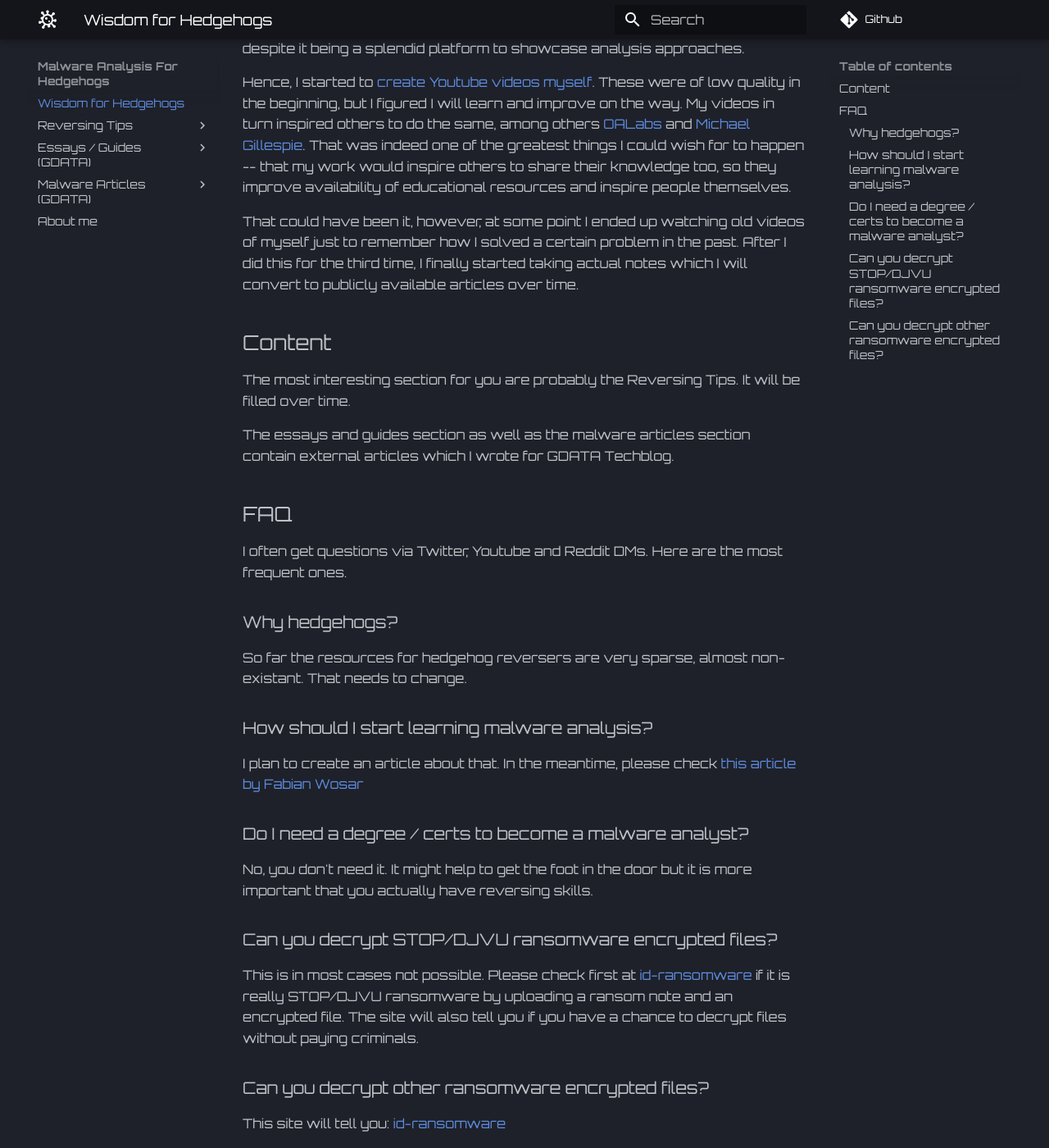
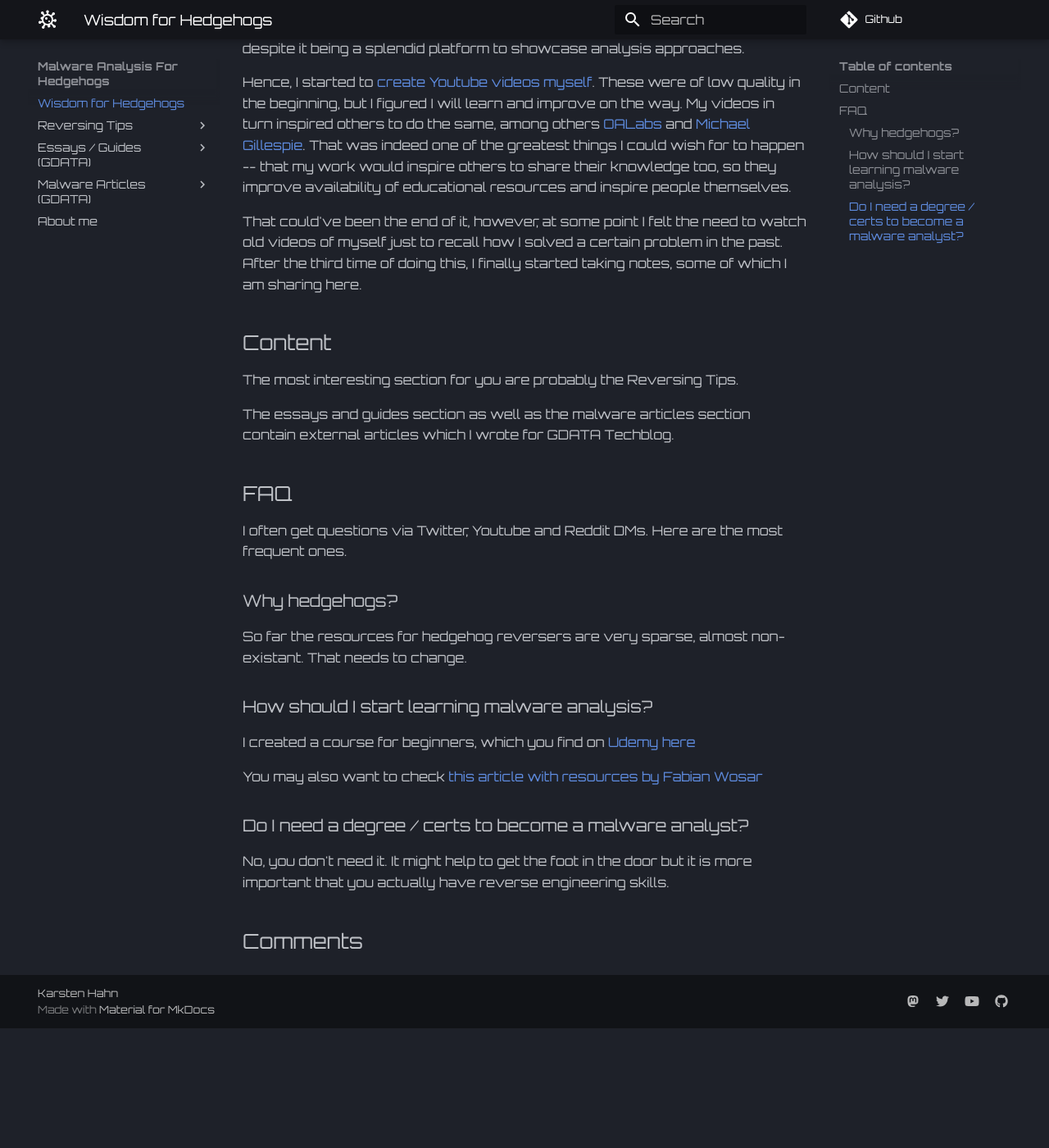
Before and after one commit to struppigel/WisdomForHedgehogs, an MkDocs documentation site: the page built from docs/index.md, in a window 1280 px wide and 1400 px high, scrolled down 603 px. Shown: the whole window at 82% size. Built offline with MkDocs 1.6.1 and Material for MkDocs 9.7.7, drawn with Linux system fonts in a browser that asks for light colours; comment, search, counter and statistics services are not loaded; after the commit the page ends 1857 px from its top, so only the background shows below that.

Commit message:
generic updates

```diff
--- a/docs/index.md
+++ b/docs/index.md
@@ -10,11 +10,11 @@ Knowledge and education are one of the most valuable commodities in this world.
 
 Hence, I started to [create Youtube videos myself](https://www.youtube.com/channel/UCVFXrUwuWxNlm6UNZtBLJ-A). These were of low quality in the beginning, but I figured I will learn and improve on the way. My videos in turn inspired others to do the same, among others [OALabs](https://www.youtube.com/@OALABS/videos) and [Michael Gillespie](https://www.youtube.com/@Demonslay335/videos). That was indeed one of the greatest things I could wish for to happen -- that my work would inspire others to share their knowledge too, so they improve availability of educational resources and inspire people themselves.
 
-That could have been it, however, at some point I ended up watching old videos of myself just to remember how I solved a certain problem in the past. After I did this for the third time, I finally started taking actual notes which I will convert to publicly available articles over time.
+That could've been the end of it, however, at some point I felt the need to watch old videos of myself just to recall how I solved a certain problem in the past. After the third time of doing this, I finally started taking notes, some of which I am sharing here.
 
 ## Content
 
-The most interesting section for you are probably the Reversing Tips. It will be filled over time.
+The most interesting section for you are probably the Reversing Tips.
 
 The essays and guides section as well as the malware articles section contain external articles which I wrote for GDATA Techblog.
 
@@ -28,16 +28,10 @@ So far the resources for hedgehog reversers are very sparse, almost non-existant
 
 ### How should I start learning malware analysis?
 
-I plan to create an article about that. In the meantime, please check [this article by Fabian Wosar](https://github.com/fwosar/malware-analysis-resources)
+I created a course for beginners, which you find on [Udemy here](https://www.udemy.com/course/windows-malware-analysis-for-hedgehogs-beginner-training/?referralCode=EE0E2DC9FA7388FF25B7)
+
+You may also want to check [this article with resources by Fabian Wosar](https://github.com/fwosar/malware-analysis-resources)
 
 ### Do I need a degree / certs to become a malware analyst?
 
-No, you don't need it. It might help to get the foot in the door but it is more important that you actually have reversing skills.
-
-### Can you decrypt STOP/DJVU ransomware encrypted files?
-
-This is in most cases not possible. Please check first at [id-ransomware](https://id-ransomware.malwarehunterteam.com/) if it is really STOP/DJVU ransomware by uploading a ransom note and an encrypted file. The site will also tell you if you have a chance to decrypt files without paying criminals.
-
-### Can you decrypt other ransomware encrypted files?
-
-This site will tell you: [id-ransomware](https://id-ransomware.malwarehunterteam.com/)
+No, you don't need it. It might help to get the foot in the door but it is more important that you actually have reverse engineering skills.
```
Also changed, not shown: docs/About me.md (+8 -4 lines), docs/Execution Environments/CPython Bytecode Reversing.md (+2 -1 lines), docs/Execution Environments/Infographics.md (added, +17 -0 lines), docs/Execution Environments/PEB Walking and Export Parsing.md (added, +53 -0 lines), docs/Execution Environments/PyInstaller.md (added, +20 -0 lines), docs/testpage/Unpacking Tips.md (added, +55 -0 lines), docs/.pages, docs/Execution Environments/images/memory_allocation.png (added), docs/Execution Environments/images/process_injection.png (added).
